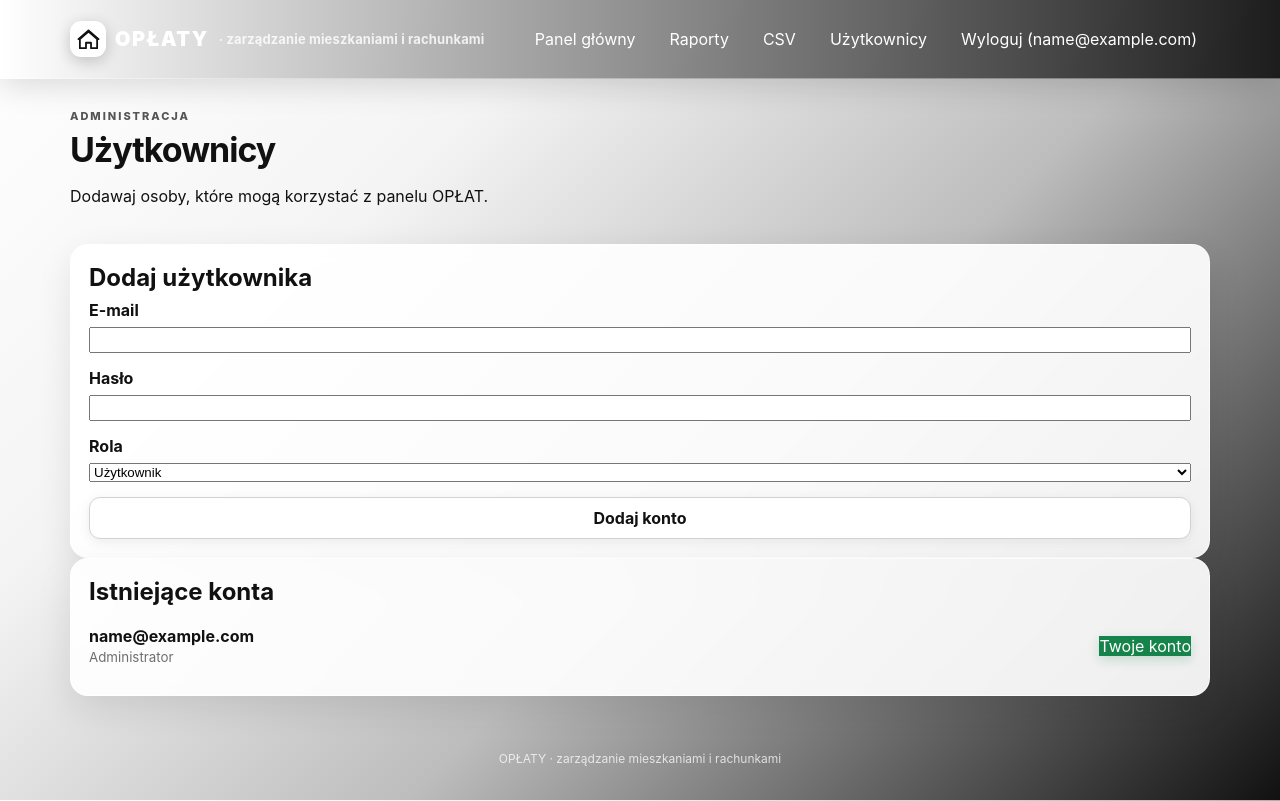
After one commit to chitchatbotpl/oplaty-mieszkaniowe, a Flask app: page /users in a window 1280 px wide. The commit adds this page. Run offline with Flask 3, Linux system fonts and the light colour scheme; the visitor is signed in with stand-in values (Sample User, id 1); data comes from the database, SQL or seed files in the repository; some libraries are stand-ins or nearby versions.

Commit message:
Add files via upload

```diff
--- a/app.py
+++ b/app.py
@@ -1,5 +1,7 @@
-from flask import Flask, render_template, request, redirect, url_for, send_file, flash
+from flask import Flask, render_template, request, redirect, url_for, send_file, flash, session
 import os, sqlite3, csv, io
+from functools import wraps
+from werkzeug.security import generate_password_hash, check_password_hash
 from pathlib import Path
 from datetime import datetime
 
@@ -12,8 +14,39 @@ except ImportError:
 
 app = Flask(__name__)
 app.secret_key = os.environ.get('SECRET_KEY', 'oplaty-dev-key')
+app.config.update(
+    SESSION_COOKIE_HTTPONLY=True,
+    SESSION_COOKIE_SAMESITE='Lax',
+    SESSION_COOKIE_SECURE=bool(os.environ.get('RENDER')),
+)
 BASE_DIR = Path(__file__).resolve().parent
 DB = BASE_DIR / 'oplaty.db'
+
+
+def login_required(view):
+    @wraps(view)
+    def wrapped(*args, **kwargs):
+        if 'user_id' not in session:
+            return redirect(url_for('login', next=request.path))
+        return view(*args, **kwargs)
+    return wrapped
+
+
+def admin_required(view):
+    @wraps(view)
+    def wrapped(*args, **kwargs):
+        if 'user_id' not in session:
+            return redirect(url_for('login', next=request.path))
+        if session.get('role') != 'admin':
+            flash('Brak uprawnień administratora.')
+            return redirect(url_for('index'))
+        return view(*args, **kwargs)
+    return wrapped
+
+
+@app.context_processor
+def inject_user():
+    return {'current_user_email': session.get('email'), 'current_user_role': session.get('role')}
 
 
 def using_postgres():
@@ -76,6 +109,14 @@ def db_script_init(con):
                 created_at TIMESTAMP NOT NULL DEFAULT CURRENT_TIMESTAMP,
                 UNIQUE(section_id, period)
             )'''
+            ,'''CREATE TABLE IF NOT EXISTS users (
+                id SERIAL PRIMARY KEY,
+                email TEXT NOT NULL UNIQUE,
+                password_hash TEXT NOT NULL,
+                role TEXT NOT NULL DEFAULT 'user',
+                active INTEGER NOT NULL DEFAULT 1,
+                created_at TIMESTAMP NOT NULL DEFAULT CURRENT_TIMESTAMP
+            )'''
         ]
         for s in statements:
             con.execute(s)
@@ -116,7 +157,30 @@ def db_script_init(con):
             UNIQUE(section_id, period),
             FOREIGN KEY(section_id) REFERENCES sections(id) ON DELETE CASCADE
         );
+        CREATE TABLE IF NOT EXISTS users (
+            id INTEGER PRIMARY KEY AUTOINCREMENT,
+            email TEXT NOT NULL UNIQUE,
+            password_hash TEXT NOT NULL,
+            role TEXT NOT NULL DEFAULT 'user',
+            active INTEGER NOT NULL DEFAULT 1,
+            created_at TEXT NOT NULL DEFAULT CURRENT_TIMESTAMP
+        );
         ''')
+
+
+def ensure_admin_user():
+    email = os.environ.get('ADMIN_EMAIL', '').strip().lower()
+    password = os.environ.get('ADMIN_PASSWORD', '')
+    if not email or not password:
+        return
+    con = get_db()
+    count = db_execute(con, 'SELECT COUNT(*) AS n FROM users').fetchone()['n']
+    if count == 0:
+        db_execute(con, 'INSERT INTO users(email,password_hash,role,active) VALUES (?,?,?,1)',
+                   (email, generate_password_hash(password), 'admin'))
+        con.commit()
+        print(f'=== ADMIN USER CREATED: {email} ===')
+    con.close()
 
 
 def init_db():
@@ -142,7 +206,83 @@ def get_apartment(con, apartment_id):
     return db_execute(con, 'SELECT * FROM apartments WHERE id=?', (apartment_id,)).fetchone()
 
 
+@app.route('/login', methods=['GET', 'POST'])
+def login():
+    if request.method == 'POST':
+        email = request.form.get('email', '').strip().lower()
+        password = request.form.get('password', '')
+        con = get_db()
+        user = db_execute(con, 'SELECT * FROM users WHERE email=? AND active=1', (email,)).fetchone()
+        con.close()
+        if user and check_password_hash(user['password_hash'], password):
+            session.clear()
+            session['user_id'] = user['id']
+            session['email'] = user['email']
+            session['role'] = user['role']
+            next_url = request.form.get('next') or url_for('index')
+            if not next_url.startswith('/') or next_url.startswith('//'):
+                next_url = url_for('index')
+            return redirect(next_url)
+        flash('Nieprawidłowy e-mail lub hasło.')
+    return render_template('login.html', next=request.args.get('next', ''))
+
+
+@app.get('/logout')
+def logout():
+    session.clear()
+    return redirect(url_for('login'))
+
+
+@app.route('/users', methods=['GET', 'POST'])
+@admin_required
+def users():
+    con = get_db()
+    if request.method == 'POST':
+        email = request.form.get('email', '').strip().lower()
+        password = request.form.get('password', '')
+        role = request.form.get('role', 'user') if request.form.get('role') in ('user', 'admin') else 'user'
+        if not email or not password:
+            flash('E-mail i hasło są wymagane.')
+        elif len(password) < 8:
+            flash('Hasło musi mieć co najmniej 8 znaków.')
+        else:
+            try:
+                db_execute(con, 'INSERT INTO users(email,password_hash,role,active) VALUES (?,?,?,1)',
+                           (email, generate_password_hash(password), role))
+                con.commit()
+                flash('Użytkownik został dodany.')
+            except Exception:
+                con.rollback()
+                flash('Nie udało się dodać użytkownika. Sprawdź, czy e-mail nie jest już zajęty.')
+    users_rows = db_execute(con, 'SELECT id,email,role,active,created_at FROM users ORDER BY email').fetchall()
+    con.close()
+    return render_template('users.html', users=users_rows)
+
+
+@app.post('/users/<int:user_id>/delete')
+@admin_required
+def delete_user(user_id):
+    if user_id == session.get('user_id'):
+        flash('Nie możesz usunąć własnego konta podczas bieżącej sesji.')
+        return redirect(url_for('users'))
+    con = get_db()
+    user = db_execute(con, 'SELECT id,role FROM users WHERE id=?', (user_id,)).fetchone()
+    if user:
+        if user['role'] == 'admin':
+            admins = db_execute(con, "SELECT COUNT(*) AS n FROM users WHERE role='admin' AND active=1").fetchone()['n']
+            if admins <= 1:
+                con.close()
+                flash('Nie można usunąć ostatniego aktywnego administratora.')
+                return redirect(url_for('users'))
+        db_execute(con, 'DELETE FROM users WHERE id=?', (user_id,))
+        con.commit()
+        flash('Użytkownik został usunięty.')
+    con.close()
+    return redirect(url_for('users'))
+
+
 @app.route('/')
+@login_required
 def index():
     con = get_db()
     apartments = db_execute(con, '''
@@ -161,11 +301,13 @@ def index():
 
 
 @app.route('/apartments')
+@login_required
 def apartments():
     return redirect(url_for('index'))
 
 
 @app.route('/apartment/new', methods=['GET','POST'])
+@login_required
 def new_apartment():
     if request.method == 'POST':
         con = get_db()
@@ -178,6 +320,7 @@ def new_apartment():
 
 
 @app.route('/apartment/<int:apartment_id>/edit', methods=['GET','POST'])
+@login_required
 def edit_apartment(apartment_id):
     con = get_db(); apartment = get_apartment(con, apartment_id)
     if not apartment:
@@ -193,6 +336,7 @@ def edit_apartment(apartment_id):
 
 
 @app.post('/apartment/<int:apartment_id>/delete')
+@login_required
 def delete_apartment(apartment_id):
     con = get_db()
     apartment = get_apartment(con, apartment_id)
@@ -205,6 +349,7 @@ def delete_apartment(apartment_id):
 
 
 @app.route('/apartment/<int:apartment_id>')
+@login_required
 def apartment_detail(apartment_id):
     con = get_db(); apartment = get_apartment(con, apartment_id)
     if not apartment:
@@ -223,6 +368,7 @@ def apartment_detail(apartment_id):
 
 
 @app.post('/apartment/<int:apartment_id>/section/new')
+@login_required
 def new_section(apartment_id):
     con = get_db()
     db_execute(con, 'INSERT INTO sections(apartment_id,name,unit,notes) VALUES (?,?,?,?)', (
@@ -232,6 +378,7 @@ def new_section(apartment_id):
 
 
 @app.route('/section/<int:section_id>/edit', methods=['GET','POST'])
+@login_required
 def edit_section(section_id):
     con = get_db(); section = db_execute(con, 'SELECT * FROM sections WHERE id=?', (section_id,)).fetchone()
     if not section:
@@ -246,6 +393,7 @@ def edit_section(section_id):
 
 
 @app.post('/section/<int:section_id>/delete')
+@login_required
 def delete_section(section_id):
     con = get_db(); section = db_execute(con, 'SELECT apartment_id FROM sections WHERE id=?', (section_id,)).fetchone()
     if section:
@@ -258,6 +406,7 @@ def delete_section(section_id):
 
 
 @app.route('/section/<int:section_id>/reading/new', methods=['GET','POST'])
+@login_required
 def new_reading(section_id):
     con = get_db(); section = db_execute(con, 'SELECT * FROM sections WHERE id=?', (section_id,)).fetchone()
     if not section:
@@ -284,6 +433,7 @@ def new_reading(section_id):
 
 
 @app.route('/reading/<int:reading_id>/edit', methods=['GET','POST'])
+@login_required
 def edit_reading(reading_id):
     con = get_db(); reading = db_execute(con, '''SELECT r.*, s.name AS section_name, s.unit, s.apartment_id
                                                 FROM readings r JOIN sections s ON s.id=r.section_id WHERE r.id=?''', (reading_id,)).fetchone()
@@ -304,6 +454,7 @@ def edit_reading(reading_id):
 
 
 @app.post('/reading/<int:reading_id>/paid')
+@login_required
 def toggle_paid(reading_id):
     con=get_db(); r=db_execute(con, 'SELECT * FROM readings WHERE id=?', (reading_id,)).fetchone()
     if r:
@@ -316,6 +467,7 @@ def toggle_paid(reading_id):
 
 
 @app.post('/reading/<int:reading_id>/delete')
+@login_required
 def delete_reading(reading_id):
     con=get_db(); r=db_execute(con, '''SELECT r.period,s.apartment_id FROM readings r JOIN sections s ON s.id=r.section_id WHERE r.id=?''',(reading_id,)).fetchone()
     if r:
@@ -327,6 +479,7 @@ def delete_reading(reading_id):
 
 
 @app.route('/reports')
+@login_required
 def reports():
     con=get_db(); year=request.args.get('year',datetime.now().strftime('%Y'))
     rows=db_execute(con, '''SELECT r.period, a.name AS apartment, s.name AS section, r.reading, r.previous_reading,
@@ -337,6 +490,7 @@ def reports():
 
 
 @app.route('/export.csv')
+@login_required
 def export_csv():
     con=get_db(); rows=db_execute(con, '''SELECT r.period,a.name AS apartment,s.name AS section,r.reading,r.previous_reading,
         r.consumption,r.rate,r.amount_due,r.paid,r.paid_date,r.notes
@@ -349,6 +503,7 @@ def export_csv():
 
 
 init_db()
+ensure_admin_user()
 
 if __name__ == '__main__':
     app.run(host='0.0.0.0',port=5000,debug=False)
--- a/static/style.css
+++ b/static/style.css
@@ -22,3 +22,46 @@ header{background:linear-gradient(90deg,rgba(255,255,255,.94),rgba(20,20,20,.94)
 .month-selects { display:flex; gap:10px; flex-wrap:wrap; }
 .month-picker { min-width:150px; }
 @media (max-width:600px) { .month-selects { width:100%; } .month-picker { flex:1; min-width:130px; } }
+
+
+/* v8 - logowanie i użytkownicy */
+.login-page {
+  min-height: 100vh;
+  display: grid;
+  place-items: center;
+  padding: 24px;
+}
+
+.login-card {
+  width: min(460px, 100%);
+  padding: 32px;
+}
+
+.login-brand {
+  display: flex;
+  align-items: center;
+  gap: 12px;
+  margin-bottom: 26px;
+}
+
+.login-brand .brand-mark { width: 42px; height: 42px; display: inline-flex; }
+.login-brand strong { display: block; font-size: 1.5rem; letter-spacing: .04em; }
+.login-brand small { display: block; opacity: .65; }
+
+.stack-form { display: grid; gap: 15px; }
+.stack-form label { display: grid; gap: 7px; font-weight: 700; }
+.stack-form input, .stack-form select { width: 100%; box-sizing: border-box; }
+
+.user-admin-grid { align-items: start; }
+.user-list { display: grid; gap: 10px; }
+.user-row {
+  display: flex;
+  align-items: center;
+  justify-content: space-between;
+  gap: 15px;
+  padding: 12px 0;
+  border-bottom: 1px solid rgba(0,0,0,.08);
+}
+.user-row:last-child { border-bottom: 0; }
+.user-row small { display: block; opacity: .6; margin-top: 3px; }
+.btn.danger { background: #111; color: #fff; }
--- a/templates/base.html
+++ b/templates/base.html
@@ -14,6 +14,8 @@
       <a href="{{ url_for('index') }}">Panel główny</a>
       <a href="{{ url_for('reports') }}">Raporty</a>
       <a href="{{ url_for('export_csv') }}">CSV</a>
+      {% if current_user_role == 'admin' %}<a href="{{ url_for('users') }}">Użytkownicy</a>{% endif %}
+      {% if current_user_email %}<a href="{{ url_for('logout') }}">Wyloguj ({{ current_user_email }})</a>{% endif %}
     </nav>
   </div>
 </header>
--- /dev/null
+++ b/templates/users.html
@@ -0,0 +1,54 @@
+{% extends 'base.html' %}
+{% block content %}
+<section class="hero">
+  <div>
+    <div class="eyebrow">ADMINISTRACJA</div>
+    <h1>Użytkownicy</h1>
+    <p>Dodawaj osoby, które mogą korzystać z panelu OPŁAT.</p>
+  </div>
+</section>
+
+<div class="grid-2 user-admin-grid">
+  <section class="glass card">
+    <h2>Dodaj użytkownika</h2>
+    <form method="post" class="stack-form">
+      <label>E-mail
+        <input type="email" name="email" autocomplete="off" required>
+      </label>
+      <label>Hasło
+        <input type="password" name="password" minlength="8" autocomplete="new-password" required>
+      </label>
+      <label>Rola
+        <select name="role">
+          <option value="user">Użytkownik</option>
+          <option value="admin">Administrator</option>
+        </select>
+      </label>
+      <button class="btn" type="submit">Dodaj konto</button>
+    </form>
+  </section>
+
+  <section class="glass card">
+    <h2>Istniejące konta</h2>
+    <div class="user-list">
+      {% for user in users %}
+      <div class="user-row">
+        <div>
+          <strong>{{user.email}}</strong>
+          <small>{{ 'Administrator' if user.role == 'admin' else 'Użytkownik' }}</small>
+        </div>
+        {% if user.id != session.get('user_id') %}
+        <form method="post" action="{{url_for('delete_user', user_id=user.id)}}" onsubmit="return confirm('Usunąć konto {{user.email}}?');">
+          <button class="btn danger" type="submit">Usuń</button>
+        </form>
+        {% else %}
+        <span class="badge paid">Twoje konto</span>
+        {% endif %}
+      </div>
+      {% else %}
+        <p>Brak użytkowników.</p>
+      {% endfor %}
+    </div>
+  </section>
+</div>
+{% endblock %}
```
Also changed, not shown: templates/login.html (added, +33 -0 lines).
